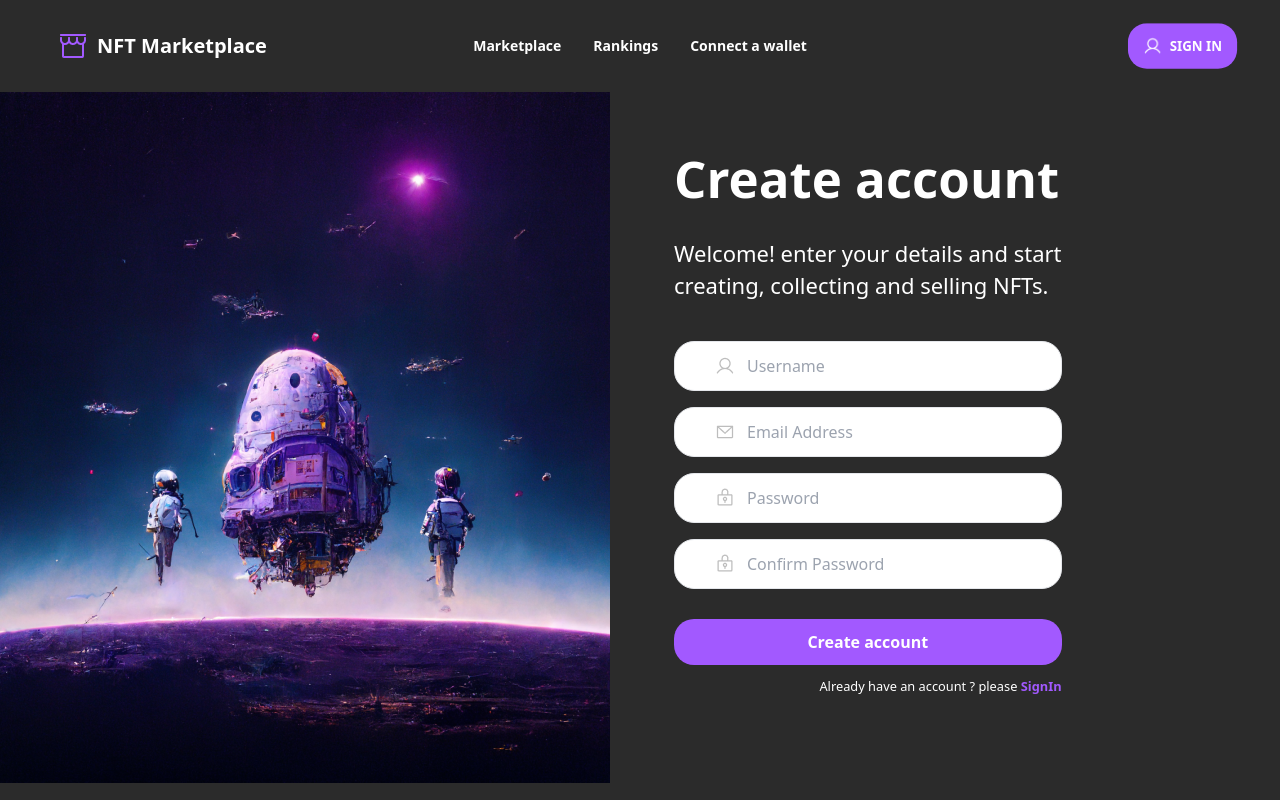
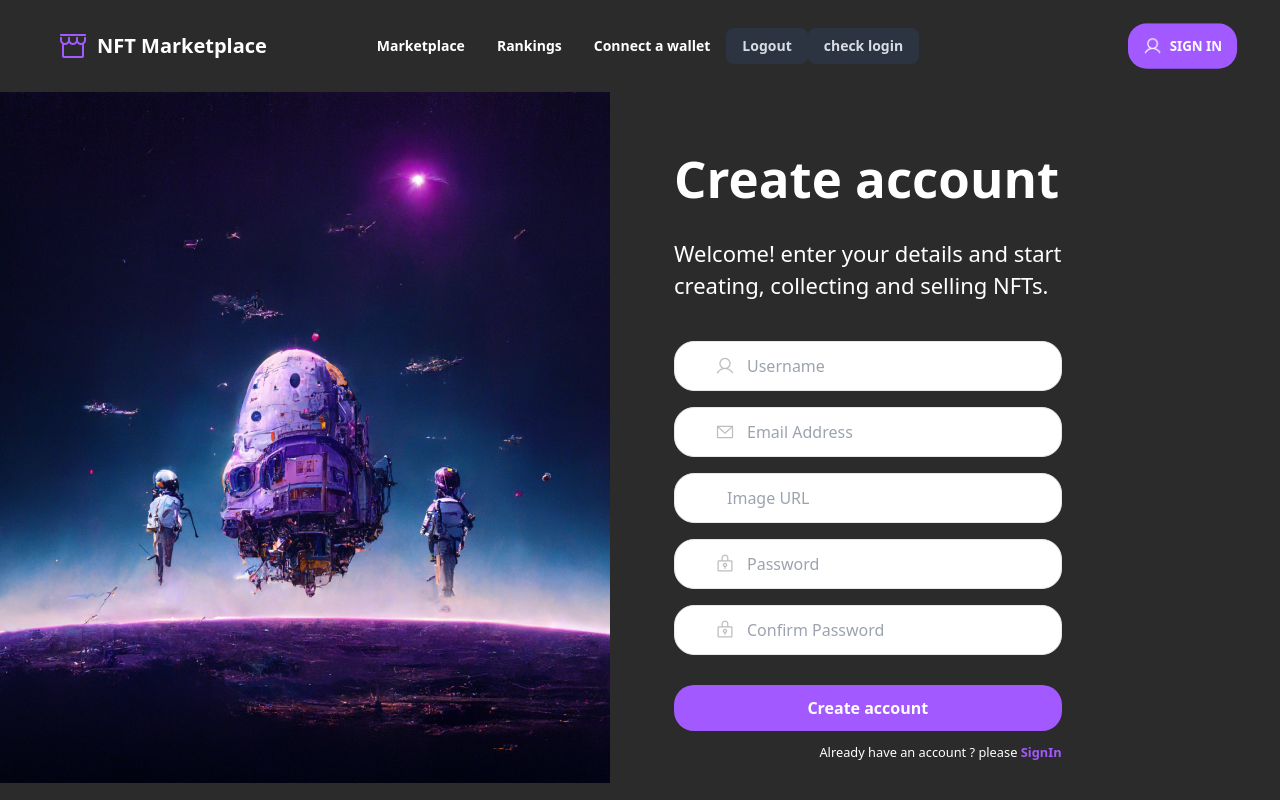
Before and after one commit to JannatunNimeNishat/nft-marketplace, a React (Vite) app: page /signUp in a window 1280 px wide. Shown: the top 800 px of the page. Built offline with nearby package versions, Linux system fonts and the light colour scheme.

Commit message:
banner added on  NFTpage

```diff
--- a/package.json
+++ b/package.json
@@ -16,6 +16,7 @@
     "match-sorter": "^6.3.1",
     "react": "^18.2.0",
     "react-dom": "^18.2.0",
+    "react-hook-form": "^7.47.0",
     "react-router-dom": "^6.14.2",
     "sort-by": "^1.2.0"
   },
--- a/src/pages/NFTpage/NFTpage.jsx
+++ b/src/pages/NFTpage/NFTpage.jsx
@@ -1,9 +1,10 @@
 
+import banner_img from '../../assets/nft_page/banner_img.png'
 
 const NFTpage = () => {
     return (
-        <div>
-            <h3>This is nfg page</h3>
+        <div className=''>
+            <img className='w-full h-[550px]' src={banner_img} alt="" />
         </div>
     );
 };
--- a/src/pages/Share/Navbar/Navbar.jsx
+++ b/src/pages/Share/Navbar/Navbar.jsx
@@ -1,9 +1,27 @@
 
-import { Link, NavLink } from 'react-router-dom';
+import { Link, NavLink, json, useNavigate } from 'react-router-dom';
 import logo from '../../../../public/navbar/logo.png'
 import user from '../../../../public/navbar/user.png'
+import { useContext } from 'react';
+import { AuthContext } from '../../../providers/AuthProvider';
 
 const Navbar = () => {
+
+    const { logout,checkLogin } = useContext(AuthContext);
+    const navigate = useNavigate();
+    const handleLogout = () => {
+        logout()
+            .then((res) => {
+                const url = new URL(res.url)
+                navigate(url.pathname)
+                /* console.log(res);
+                return res.json() */
+            })
+            .then(data => {
+                console.log(data);
+            })
+    }
+
     const navItems = <>
         <li>
             <NavLink
@@ -12,7 +30,6 @@ const Navbar = () => {
                 `
                 } to='/marketplace'
 
-            // transition ease-in-out hover:translate-x-all hover:translate-y-all delay-75 hover:scale-90 duration-200
 
             >Marketplace</NavLink>
         </li>
@@ -28,7 +45,26 @@ const Navbar = () => {
 
             my-hover-effect
             `} to='/connect-a-Wallet'>Connect a wallet</NavLink>
-            {/* transition ease-in-out hover:translate-x-all hover:translate-y-all delay-100 hover:scale-90 duration-200 */}
+
+        </li>
+        {/* -------------- */}
+        <li>
+            <NavLink className={`text-white font-bold hover:text-white
+
+            my-hover-effect
+            `} to='#'
+                onClick={handleLogout}
+            >Logout</NavLink>
+
+        </li>
+        <li>
+            <NavLink className={`text-white font-bold hover:text-white
+
+            my-hover-effect
+            `} to='#'
+                onClick={checkLogin}
+            >check login</NavLink>
+
         </li>
 
     </>
--- a/src/pages/SignIn/SignIn.jsx
+++ b/src/pages/SignIn/SignIn.jsx
@@ -1,39 +1,80 @@
 import singUpHero from '../../assets/signUp/signUp_hero_img.png'
 import lock from '../../assets/signUp/LockKey.png'
-import email from '../../assets/signUp/email.png'
-import { Link } from 'react-router-dom';
+// import email from '../../assets/signUp/email.png'
+import user from '../../assets/signUp/User.png'
+import { Link, useNavigate } from 'react-router-dom';
+import { useForm } from 'react-hook-form';
+import { useContext, useState } from 'react';
+import { AuthContext } from '../../providers/AuthProvider';
 
 const SignIn = () => {
+
+    const { signIn, handleLoading } = useContext(AuthContext);
+    const [loginError, setLoginError] = useState('');
+    const navigate = useNavigate();
+    const { register, handleSubmit, formState: { errors } } = useForm();
+    const onSubmit = (data) => {
+        setLoginError('');
+        handleLoading(false)
+        console.log(data);
+        signIn(data)
+            .then(res => {
+                console.log(res);
+                if (res.status === 401) {
+                    setLoginError('user not found')
+                    console.log('user not found');
+                }
+                else {
+                    // navigate(res.url)
+                   /*  const url = new URL(res.url);
+                    navigate(url.pathname) */
+                    // console.log(data);
+                }
+            })
+
+    }
+
+
     return (
         <>
             <div className='lg:flex gap-16'>
                 <figure>
                     <img src={singUpHero} alt="" />
                 </figure>
-                <div className='py-5 lg:py-12 px-5 lg:px-0'>
+                <form className='py-5 lg:py-12 px-5 lg:px-0'
+                    onSubmit={handleSubmit(onSubmit)}
+                >
                     <h3 className='text-[38px] lg:text-[51px] font-bold'>Please Login</h3>
                     <p className='lg:text-[22px] pb-[40px] pt-[20px] leading-8'>Welcome back start from where you left</p>
 
-
+                    {/* user name */}
                     <div className=' mt-4 bg-white text-black pt-3 pr-[40px] pb-3 pl-[40px] rounded-[20px]  flex  items-center gap-3 border '>
-                        <img className='h-full' src={email} alt="" />
-                        <input type="email" name="" id="" placeholder='Email Address' />
+                        <img className='h-full' src={user} alt="" />
+                        <input type="text" name="username" id="" placeholder='username'
+                            {...register("username", { required: true })}
+                        />
 
                     </div>
+                    {errors.username && <span className="text-red-500 mt-1">This name is required</span>}
 
                     <div className=' mt-4 bg-white text-black pt-3 pr-[40px] pb-3 pl-[40px] rounded-[20px]  flex  items-center gap-3 border '>
                         <img className='h-full' src={lock} alt="" />
-                        <input type="password" name="" id="" placeholder='Password' />
+                        <input type="password" name="password" id="" placeholder='Password'
 
+                            {...register("password", { required: true })}
+                        />
+                        {errors.password && <span className="text-red-500 mt-1">This name is required</span>}
                     </div>
 
 
 
-                    <input className='mt-[30px] w-full h-[46px] bg-[#A259FF] font-semibold rounded-[20px] cursor-pointer' type="submit" value="Create account" />
+                    <input className='mt-[30px] w-full h-[46px] bg-[#A259FF] font-semibold rounded-[20px] cursor-pointer' type="submit" value="Login" />
 
-                     <p className='pt-2 text-right'><small>Don't have an account ? please <Link to='/signUp' className='text-[#A259FF] font-bold'>SignUp</Link></small></p>
+                    {loginError && <span className="text-red-500 mt-1 text-center ">{loginError}</span>}
 
-                </div>
+                    <p className='pt-2 text-right'><small>Don't have an account ? please <Link to='/signUp' className='text-[#A259FF] font-bold'>SignUp</Link></small></p>
+
+                </form>
             </div>
         </>
 
--- a/src/pages/SignUp/SignUp.jsx
+++ b/src/pages/SignUp/SignUp.jsx
@@ -2,46 +2,118 @@ import signUpHero from '../../assets/signUp/signUp_hero_img.png'
 import user from '../../assets/signUp/User.png'
 import email from '../../assets/signUp/email.png'
 import lock from '../../assets/signUp/LockKey.png'
-import { Link } from 'react-router-dom';
+import { Link, useNavigate } from 'react-router-dom';
+import { set, useForm } from 'react-hook-form';
+import { useContext, useState } from 'react';
+import { AuthContext } from '../../providers/AuthProvider';
 
 const SignUp = () => {
+    const { handleLoading, registerNewUser } = useContext(AuthContext);
+    const navigate = useNavigate();
+    const [registerError, setRegisterError] = useState('');
+    const { register, handleSubmit, watch, formState: { errors } } = useForm();
+
+    const onSubmit = (data) => {
+        const newUser = { username: data.username, email: data.email, password: data.password, img: data.imgURL, owned_nfts: [], amount: 0, followed_artists: [] }
+        console.log(newUser);
+
+        registerNewUser(newUser)
+            .then(res => res.json())
+            .then(data => {
+
+                handleLoading(false);
+                if (data?.insertedId > 0) {
+                    // console.log(data.data);
+                    navigate('/signIn')
+                } else {
+                    setRegisterError(data?.message)
+                }
+                // console.log('registed user', data);
+            })
+    }
+
     return (
         <div className='lg:flex gap-16'>
             <figure>
                 <img src={signUpHero} alt="" />
             </figure>
-            <div className='py-5 lg:py-12 px-5 lg:px-0'>
+            <form className='py-5 lg:py-12 px-5 lg:px-0'
+                onSubmit={handleSubmit(onSubmit)}
+            >
                 <h3 className='text-[38px] lg:text-[51px] font-bold'>Create account</h3>
                 <p className='lg:text-[22px] pb-[40px] pt-[20px] leading-8'>Welcome! enter your details and start <br /> creating, collecting and selling NFTs.</p>
 
+                {/* user name */}
                 <div className=' bg-white text-black pt-3 pr-[40px] pb-3 pl-[40px] rounded-[20px]  flex  items-center gap-3 border '>
                     <img className='h-full' src={user} alt="" />
-                    <input type="text" name="" id="" placeholder='Username' />
+                    <input type="text" name="" placeholder='Username'
+                        {...register("username", { required: true })}
+                    />
+                </div>
 
-                </div>
+                {errors.username && <span className="text-red-500 mt-1">This name is required</span>}
+
+                {/* email */}
                 <div className=' mt-4 bg-white text-black pt-3 pr-[40px] pb-3 pl-[40px] rounded-[20px]  flex  items-center gap-3 border '>
                     <img className='h-full' src={email} alt="" />
-                    <input type="email" name="" id="" placeholder='Email Address' />
+                    <input type="email" name="" placeholder='Email Address'
+
+                        {...register("email", { required: true })}
+                    />
 
                 </div>
 
+                {errors.email && <span className="text-red-500 mt-1">This name is required</span>}
+
+                {/* imgURL */}
                 <div className=' mt-4 bg-white text-black pt-3 pr-[40px] pb-3 pl-[40px] rounded-[20px]  flex  items-center gap-3 border '>
-                    <img className='h-full' src={lock} alt="" />
-                    <input type="password" name="" id="" placeholder='Password' />
+                    <img className='h-full' src={''} alt="" />
+                    <input type="text" name="imgURL" placeholder='Image URL'
+                        {...register("imgURL", {})}
+                    />
 
                 </div>
 
+                {/* password */}
                 <div className=' mt-4 bg-white text-black pt-3 pr-[40px] pb-3 pl-[40px] rounded-[20px]  flex  items-center gap-3 border '>
                     <img className='h-full' src={lock} alt="" />
-                    <input type="password" name="" id="" placeholder='Confirm Password' />
+                    <input type="password" name="" placeholder='Password'
+
+                        {...register("password",
+                            {
+                                required: true,
+                                minLength: 6,
+                                pattern: /(?=.*[A-Z])(?=.*[!@#$&*])/
+                            })}
+                    />
 
                 </div>
+                {errors.password?.type === 'required' && <p className="text-red-500">Password is required</p>}
+                {errors.password?.type === 'minLength' && <p className="text-red-500">Password must be 6 characters</p>}
+                {errors.password?.type === 'pattern' && <p className="text-red-500">Password must have one upper case and one special character</p>}
+
+                {/* confirm password */}
+                <div className=' mt-4 bg-white text-black pt-3 pr-[40px] pb-3 pl-[40px] rounded-[20px]  flex  items-center gap-3 border '>
+                    <img className='h-full' src={lock} alt="" />
+                    <input type="password" name="confirmPassword" placeholder='Confirm Password'
+
+                        {...register('confirmPassword', {
+                            validate: (value) => value === watch("password") || 'Password do not match'
+                        })}
+
+                    />
+
+                </div>
+                {errors.confirmPassword && <p className="text-red-500">Password do not match</p>}
+
 
                 <input className='mt-[30px] w-full h-[46px] bg-[#A259FF] font-semibold rounded-[20px] cursor-pointer' type="submit" value="Create account" />
 
+                {registerError && <p className="text-red-500 mt-2 text-center">{registerError}</p>}
+
                 <p className='pt-2 text-right'><small>Already have an account ? please <Link to='/signIn' className='text-[#A259FF] font-bold'>SignIn</Link></small></p>
 
-            </div>
+            </form>
         </div>
     );
 };
--- /dev/null
+++ b/src/providers/AuthProvider.jsx
@@ -0,0 +1,89 @@
+import { createContext, useEffect, useState } from "react";
+import { set } from "react-hook-form";
+
+export const AuthContext = createContext();
+
+const AuthProvider = ({ children }) => {
+    const [user, setUser] = useState();
+    const [loading, setLoading] = useState(true);
+
+
+    const registerNewUser = (newUser) => {
+        setLoading(true);
+        return fetch('http://localhost:5001/users', {
+            method: 'POST',
+            headers: {
+                'content-type': 'application/json'
+            },
+            body: JSON.stringify(newUser)
+        })
+    }
+
+    const signIn = (data) => {
+        setLoading(true);
+        return fetch('http://localhost:5001/users/login', {
+            method: 'POST',
+            headers: {
+                'content-type': 'application/json'
+            },
+            body: JSON.stringify(data)
+        })
+    }
+
+    const logout = () => {
+        setLoading(true);
+        return fetch('http://localhost:5001/users/logout', {
+            method: 'GET',
+            headers: {
+                'content-type': 'application/json'
+            }
+        })
+    }
+
+    const handleLoading = (value) => {
+        setLoading(value);
+    }
+
+    useEffect(() => {
+        const getUser = () => {
+            // fetch('http://localhost:5001/users/checkLogin', {
+            fetch('http://localhost:5001/checkLogin', {
+                method: 'GET',
+                headers: {
+                    'content-type': 'application/json'
+                }
+            })
+                .then(res => res.json())
+                .then(data => console.log(data))
+        }
+        // getUser();
+    }, [])
+
+    const checkLogin = ()=>{
+        fetch('http://localhost:5001/checkLogin', {
+            method: 'GET',
+            headers: {
+                'content-type': 'application/json'
+            }
+        })
+            .then(res => res.json())
+            .then(data => console.log(data))
+    }
+
+    const data = {
+        user,
+        loading,
+        handleLoading,
+        registerNewUser,
+        signIn,
+        logout,
+        checkLogin
+    }
+    return (
+        <AuthContext.Provider value={data}>
+            {children}
+        </AuthContext.Provider>
+    );
+};
+
+export default AuthProvider;
--- a/src/roters/Router.jsx
+++ b/src/roters/Router.jsx
@@ -11,6 +11,7 @@ import Marketplace from "../pages/Marketplace/Marketplace";
 import Rankings from "../pages/Rankings/Rankings";
 import ArtistPage from "../pages/ArtistPage/ArtistPage";
 import ErrorPage from "../pages/ErrorPage/ErrorPage";
+import NFTpage from "../pages/NFTpage/NFTpage";
 
 const router = createBrowserRouter([
     {
@@ -45,6 +46,10 @@ const router = createBrowserRouter([
         {
           path:'/artist_page/:id',
           element:<ArtistPage></ArtistPage>
+        },
+        {
+          path:'/nft_page/:id',
+          element:<NFTpage/>
         }
       ]
     },
```
Also changed, not shown: src/main.jsx (+6 -2 lines), src/pages/Home/TopCreators/TopCreators.jsx (+4 -3 lines), src/assets/nft_page/banner_img.png (added), 1 other file (tests, documents, lock files or other folders).
